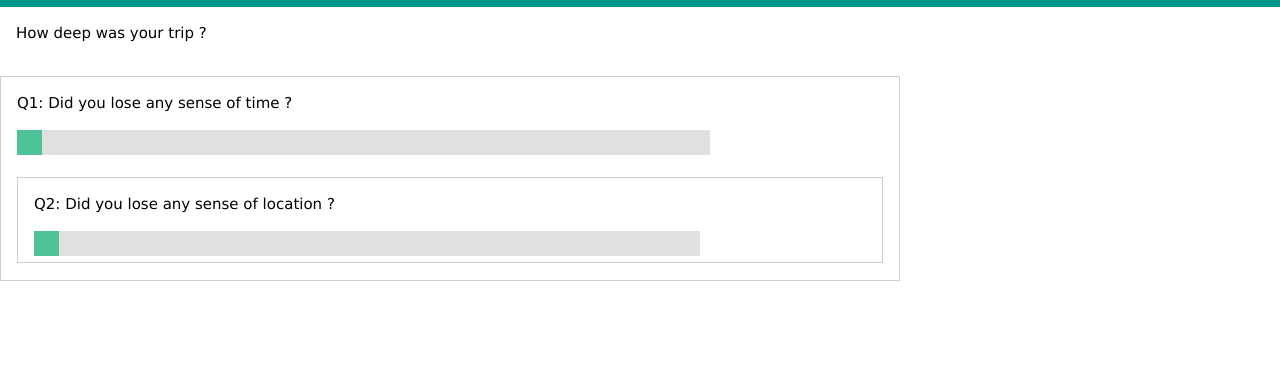
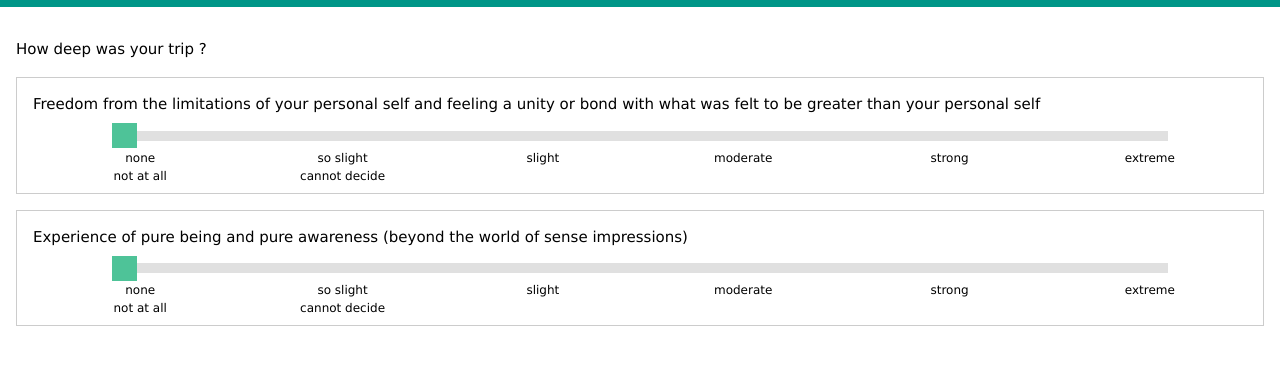
Before and after one commit to mysticalexperiencecalculator/mysticalexperiencecalculator.github.io, a plain HTML site: page index.html in a window 1280 px wide. Shown: the part 67-432 px from the top of the page. Drawn offline with nearby package versions, Linux system fonts and the light colour scheme.

Commit message:
Update index.html

```diff
--- a/index.html
+++ b/index.html
@@ -8,68 +8,85 @@
 <link rel="stylesheet" href="https://cdnjs.cloudflare.com/ajax/libs/font-awesome/4.7.0/css/font-awesome.min.css">
   <style>
 .slidecontainer {
-  width: 100%; /* Width of the outside container */
+  width: 87%;
+  margin-left: auto;
+  margin-right: auto;
+
 }
 
-/* The slider itself */
 .slider {
-  -webkit-appearance: none;  /* Override default CSS styles */
-  appearance: none;
-  width: 80%; /* Full-width */
-  height: 25px; /* Specified height */
-  background: #d3d3d3; /* Grey background */
-  outline: none; /* Remove outline */
-  opacity: 0.7; /* Set transparency (for mouse-over effects on hover) */
-  -webkit-transition: .2s; /* 0.2 seconds transition on hover */
+  -webkit-appearance: none;
+  width: 100%;
+  height: 10px;
+  background: #d3d3d3;
+  outline: none;
+  opacity: 0.7;
+  -webkit-transition: .2s;
   transition: opacity .2s;
 }
 
-/* Mouse-over effects */
 .slider:hover {
-  opacity: 1; /* Fully shown on mouse-over */
+  opacity: 1;
 }
 
-/* The slider handle (use -webkit- (Chrome, Opera, Safari, Edge) and -moz- (Firefox) to override default look) */
 .slider::-webkit-slider-thumb {
-  -webkit-appearance: none; /* Override default look */
+  -webkit-appearance: none;
   appearance: none;
-  width: 25px; /* Set a specific slider handle width */
-  height: 25px; /* Slider handle height */
-  background: #04AA6D; /* Green background */
-  cursor: pointer; /* Cursor on hover */
+  width: 25px;
+  height: 25px;
+  background: #04AA6D;
+  cursor: pointer;
 }
 
 .slider::-moz-range-thumb {
-  width: 25px; /* Set a specific slider handle width */
-  height: 25px; /* Slider handle height */
-  background: #04AA6D; /* Green background */
-  cursor: pointer; /* Cursor on hover */
+  width: 25px;
+  height: 25px;
+  background: #04AA6D;
+  cursor: pointer;
 }
+</style>
 
-  </style>
 </head>
 <body>
 <div class="w3-container w3-teal">
   <h1>Mystical Experience Calculator</h1>
 </div>
 
-<div class="w3-container">
+<div class="w3-panel">
   <p>How deep was your trip ?</p>
+
+<div class="w3-panel w3-border">
+<p>Freedom from the limitations of your personal self and feeling a unity or bond with what was felt to be greater than your personal self</p>
+  <div class="slidecontainer">
+  <input type="range" min="0"  step="0.5" max="5" value="0" class="slider w3-left" id="myRange" >
+</div>
+  <table class="w3-table w3-centered w3-small">
+    <tr>
+      <td style="width:17%">none<br>not at all</td>
+      <td style="width:17%">so slight<br>cannot decide</td>
+      <td style="width:16%">slight</td>
+      <td style="width:17%">moderate</td>
+      <td style="width:17%">strong</td>
+      <td style="width:16%">extreme</td>
+    </tr>
+   </table>
 </div>
 
-<div class="w3-panel w3-border" style="max-width:900px">
-  <p>Q1: Did you lose any sense of time ?</p>
+<div class="w3-panel w3-border">
+<p>Experience of pure being and pure awareness (beyond the world of sense impressions)</p>
   <div class="slidecontainer">
-  <input type="range" min="0" step="0.5" max="5" value="0" class="slider" id="myRange">
+  <input type="range" min="0"  step="0.5" max="5" value="0" class="slider w3-left" id="myRange" >
 </div>
-
-<div class="w3-panel w3-border" style="max-width:900px">
-  <p>Q2: Did you lose any sense of location ?</p>
-  <div class="slidecontainer">
-  <input type="range" min="0" step="0.5" max="5" value="0" class="slider" id="myRange">
-</div>
-
-
+  <table class="w3-table w3-centered w3-small">
+    <tr>
+      <td style="width:17%">none<br>not at all</td>
+      <td style="width:17%">so slight<br>cannot decide</td>
+      <td style="width:16%">slight</td>
+      <td style="width:17%">moderate</td>
+      <td style="width:17%">strong</td>
+      <td style="width:16%">extreme</td>
+    </tr>
+   </table>
 </div>
 
 </body>
```
